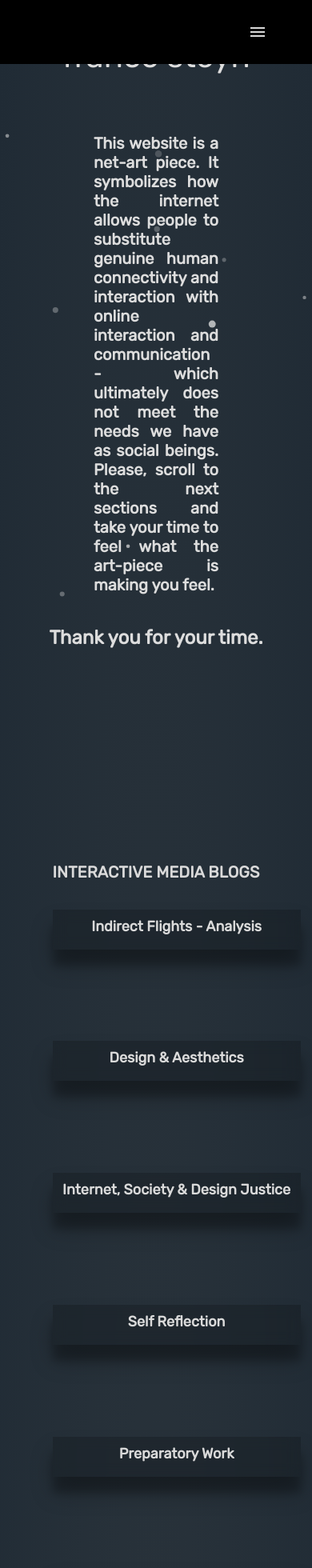
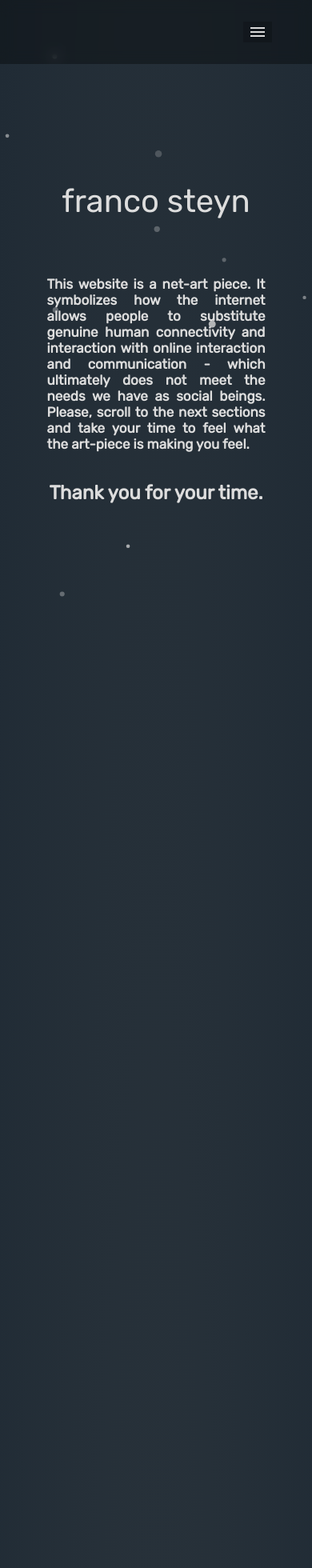
Before and after one commit to 2109231Frank/WSOA4175A_2109231, a React (Create React App) app: page /#/ in a window 390 px wide. Shown: the top 1960 px of the page at 80% size. Built offline with nearby package versions, Linux system fonts and the light colour scheme.

Commit message:
responsive design

```diff
--- a/src/Pages/Home.js
+++ b/src/Pages/Home.js
@@ -34,7 +34,7 @@ export default class Home extends Component {
 
       <section className='Home' id='top'>
       <article>
-        <header className='HeaderContainer'>
+        <header className='headerContainer'>
             <h1 className='homeh1'>franco steyn</h1>
             <p className='homeP'>
                 This website is a net-art piece. It symbolizes how the internet allows people to substitute
@@ -52,7 +52,7 @@ export default class Home extends Component {
       <section className='Blogs' >
     <article>
       <h1 id='blogs'>INTERACTIVE MEDIA BLOGS</h1>
-          <div className='bloglist'>
+          <div className='blogList'>
               {Bloglist.map((blogItem, value) => {
                   return(
                       <BlogItem
@@ -72,7 +72,7 @@ export default class Home extends Component {
       <section className='wireframe'>
             <h1 id='wires'>STYLE</h1>
 
-            <div className='wireframelist'>
+            <div className='wireframeList'>
                 <article>
                 <h2>Wireframes</h2>
                 <div>
--- a/src/Style/Blogs.css
+++ b/src/Style/Blogs.css
@@ -20,7 +20,7 @@
     padding-top: 3500px;
 }
 
-.bloglist{
+.blogList{
     width: 70vw;
     height: auto;
     display: grid;
@@ -71,20 +71,19 @@
 }
 
 @media only screen and (max-width: 800px){
-    .bloglist{
+    .blogList{
         width: 60vw;
         padding-right: 15%;
     }
 }
 
 @media only screen and (max-width: 600px){
-    .bloglist{
+    .blogList{
         grid-template-columns: 1fr;
-        padding-right: 5%;
+        padding-right: 55px;
     }
 
    .Blogs h1{
         font-size: 20px;
-        padding-top: 70px;
     }
 }
--- a/src/Style/Home.css
+++ b/src/Style/Home.css
@@ -14,7 +14,7 @@
 
 
 
-.HeaderContainer{
+.headerContainer{
     width: auto;
     display: flex;
     flex-direction:column;
@@ -41,3 +41,10 @@
 .Home h2{
     color: rgb(221, 221, 221);
 }
+
+@media only screen and (max-width: 600px){
+ .homeP{
+     width: 70%;
+     font-size: 17px;
+ }
+}
--- a/src/Style/NavBar.css
+++ b/src/Style/NavBar.css
@@ -83,6 +83,7 @@
 @media only screen and (max-width: 800px){
     .navbar .Right a{
         width: 70px;
+        padding-right: 60px;
     }
 
 
@@ -90,7 +91,7 @@
 
 @media only screen and (max-width: 600px){
     .navbar{
-        background-color: black;
+        background-color: rgba(0, 0, 0, 0.192);
     }
 
     .navbar .Right a{
@@ -99,13 +100,24 @@
 
     .navbar .Right{
         justify-content: flex-end;
-        background-color: black;
+        background-color: rgba(0, 0, 0, 0.192);
         padding-right: 50px;
     }
 
     .navbar .Right button{
         display: inherit;
-        background-color: black;
+        background-color: rgba(0, 0, 0, 0.192);
+    }
+
+    .hiddenLinks a{
+        font-size: 18px;
+        padding: 8px;
+    }
+    .navbar #open .hiddenLinks{
+        padding-top: 29px;
+    }
+    .hiddenLinks a:hover{
+        font-size: 18px;
     }
 }
 
--- a/src/Style/Wireframe.css
+++ b/src/Style/Wireframe.css
@@ -75,6 +75,10 @@ h3{
 
 @media only screen and (max-width: 600px){
     .intro{
-        font-size: 12px;
+        font-size: 15px;
+    }
+
+    .wireframe .styleGuide {
+        font-size: 17px;
     }
 }
--- a/src/Style/mainBlogs.css
+++ b/src/Style/mainBlogs.css
@@ -66,18 +66,39 @@
     .blog h1{
         padding-top: 30px;
     }
+
+    .blog ul{
+        width: 70%;
+    }
 }
 
 
 @media only screen and (max-width: 500px){
     .blog p{
-        font-size: 15px;
+        font-size: 17px;
         width: 70%;
         padding-left: 4px;
     }
 
     .blog h1{
-        font-size: 25px;
+        font-size: 20px;
         padding-top: 60px;
     }
+
+    .blog h2{
+        font-size: 17px;
+    }
+
+    .blog ul{
+        font-size: 17px;
+        width: 70%;
+        margin-left: 0;
+    }
+
+    .blog .backLink{
+        font-size: 18px;
+    }
+    .blog .backLink:hover{
+        font-size: 18px;
+    }
 }
```
